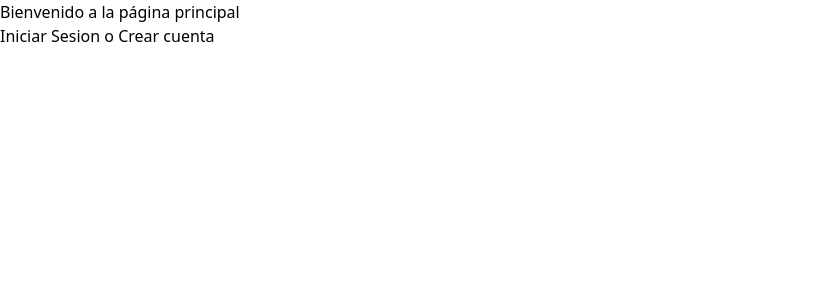
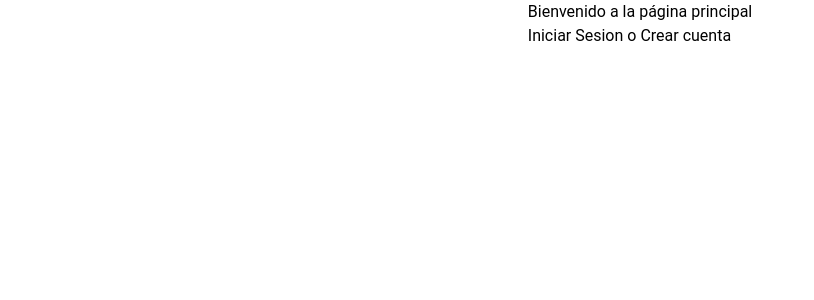
Before and after one commit to FaustoCitera/Proyecto, a Next.js app: page / in a window 1280 px wide. Shown: the top 300 px of the page, without its empty margins (0-814 px from the left). Built offline with nearby package versions, Linux system fonts and the light colour scheme.

Commit message:
laburito desde casaaaa

```diff
--- a/pages/Principal.jsx
+++ b/pages/Principal.jsx
@@ -3,11 +3,15 @@ import Link from 'next/link';
 
 const HomePage = () => {
   return (
-    <div>
+    <div className='page'>
+      <div>
+      <div>
       <h1>Bienvenido a la página principal</h1>
+      </div>
       <Link href="/authForm">
         Iniciar Sesion o Crear cuenta
       </Link>
+    </div>
     </div>
   );
 };
--- a/public/globals.css
+++ b/public/globals.css
@@ -11,8 +11,18 @@
  justify-content: center;
  align-items: center;
 flex-direction: column;
-margin: 12px;
+
 }
+
+.pge
+{
+align-items: center;
+
+
+}
+
+
+
 
 .card
 {
@@ -33,11 +43,24 @@ margin: 12px;
 }
 .Inicioc
 {
-      padding: 15%;
+
+      padding: 10%;
       display: flex;
       justify-content: center;
       align-content: center;
+      padding-top: 30%;
 
+
+
+}
+
+.Iniciosign
+{
+      padding: 3%;
+      display: flex;
+      justify-content: center;
+      align-content: center;
+      padding-top: 7.5%;
 }
 .labelcolor
 {
@@ -51,6 +74,7 @@ margin: 12px;
       box-sizing: border-box;
       background-color: #ddd; /* Color de fondo gris */
       color: black;
+
 }
 .googlecolor
 {
@@ -99,6 +123,13 @@ margin: 12px;
       text-align: center;
 
 }
+.labelcuenta
+{
+      display: flex;
+
+}
+
+
 .columna
 {
       display: flex;
@@ -109,5 +140,14 @@ justify-content: space-between;
 {
       display: flex;
       justify-content: center;
+      padding: 2%;
 
 }
+.toggle3
+{
+      color: blue;
+}
+.toggle
+{
+
+}
```
Also changed, not shown: components/signup.jsx (+17 -15 lines), pages/authForm.jsx (+5 -2 lines).
